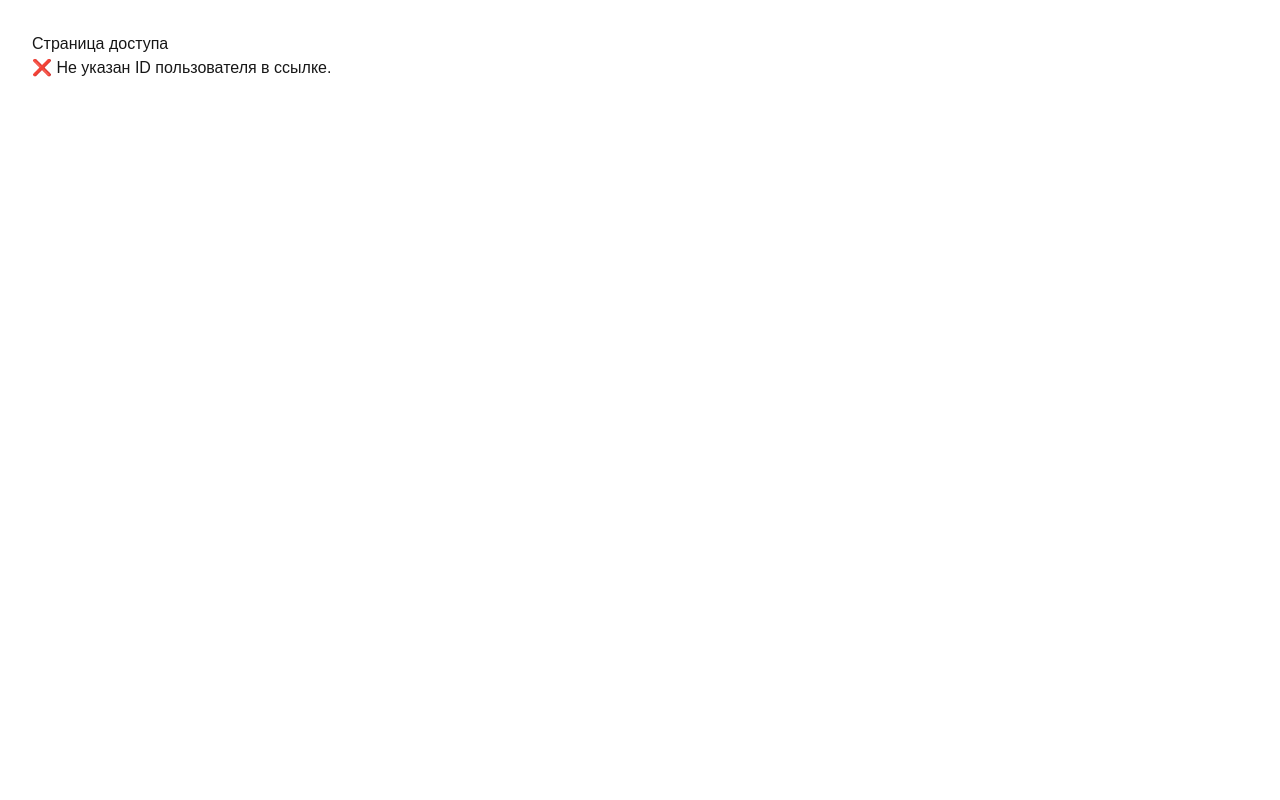
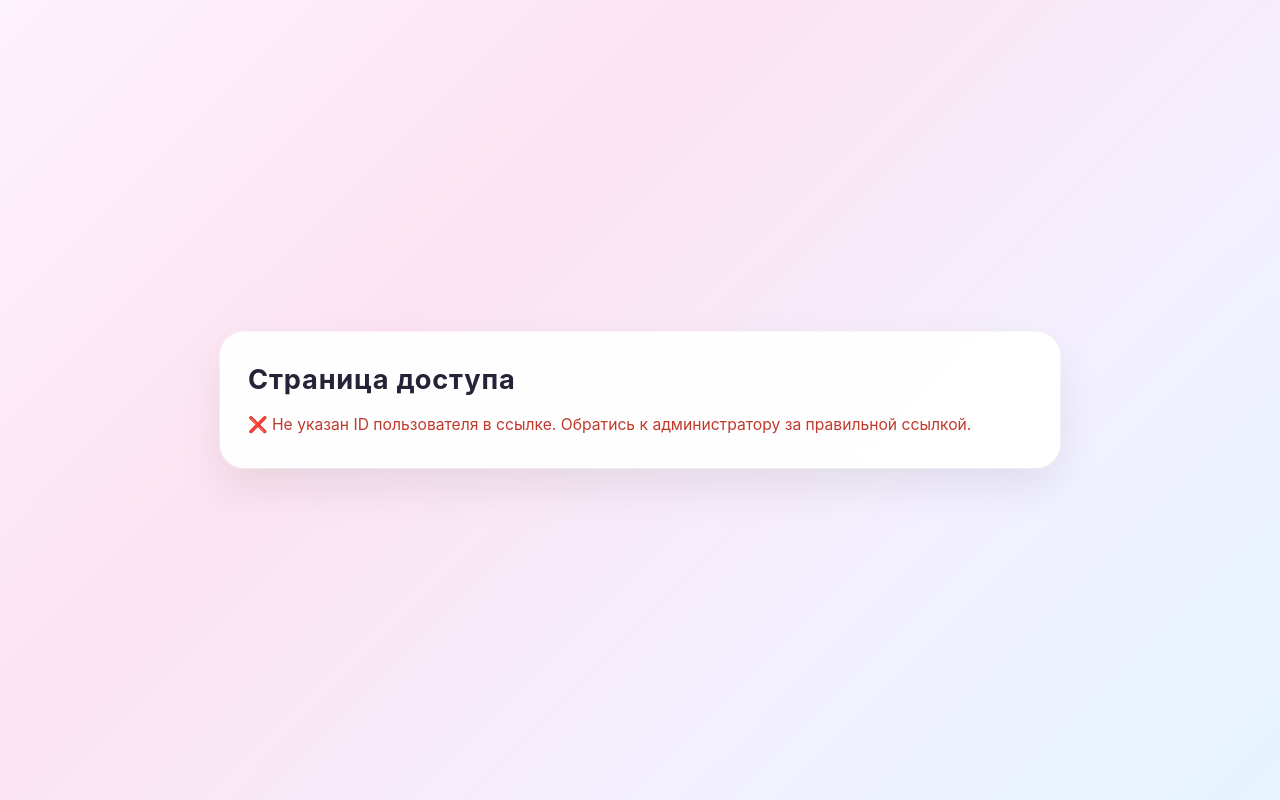
Before and after one commit to SvetaColor/colorformula-site, a Next.js app: page /access in a window 1280 px wide. Built offline with nearby package versions, Linux system fonts and the light colour scheme.

Commit message:
Update page.tsx

```diff
--- a/app/access/page.tsx
+++ b/app/access/page.tsx
@@ -90,47 +90,59 @@ export default function AccessPage() {
     }
   }
 
-  // Разные состояния доступа
+  // ——— UI-состояния доступа ———
 
   if (status === 'checking') {
     return (
-      <div style={{ padding: '2rem' }}>
-        <h1>Страница доступа</h1>
-        <p>Проверяем доступ...</p>
+      <div style={styles.page}>
+        <div style={styles.card}>
+          <h1 style={styles.title}>Страница доступа</h1>
+          <p style={styles.subtitle}>Проверяем доступ...</p>
+        </div>
       </div>
     );
   }
 
   if (status === 'noUser') {
     return (
-      <div style={{ padding: '2rem' }}>
-        <h1>Страница доступа</h1>
-        <p>❌ Не указан ID пользователя в ссылке.</p>
+      <div style={styles.page}>
+        <div style={styles.card}>
+          <h1 style={styles.title}>Страница доступа</h1>
+          <p style={styles.errorText}>
+            ❌ Не указан ID пользователя в ссылке. Обратись к администратору за правильной ссылкой.
+          </p>
+        </div>
       </div>
     );
   }
 
   if (status === 'denied') {
     return (
-      <div style={{ padding: '2rem' }}>
-        <h1>Страница доступа</h1>
-        <p>❌ Подписка не активна или пользователь не найден.</p>
+      <div style={styles.page}>
+        <div style={styles.card}>
+          <h1 style={styles.title}>Страница доступа</h1>
+          <p style={styles.errorText}>
+            ❌ Подписка не активна или пользователь не найден.
+          </p>
+        </div>
       </div>
     );
   }
 
-  // Если статус allowed — показываем ИИ-помощника
+  // ——— Если статус allowed — показываем ИИ-помощника ———
+
   return (
-    <div style={{ padding: '2rem', maxWidth: 800, margin: '0 auto' }}>
-      <h1>ColorFormula — доступ к ИИ-помощнику</h1>
-      <p>
+    <div style={styles.page}>
+      <div style={styles.card}>
+        <h1 style={styles.title}>ColorFormula — доступ к ИИ-помощнику</h1>
+        <p style={styles.subtitle}>
           ✅ Доступ разрешён для клиента: <b>{client?.name}</b> (ID: {client?.id})
         </p>
 
-      <hr style={{ margin: '1.5rem 0' }} />
+        <div style={styles.separator} />
 
-      <h2>ИИ-помощник колориста</h2>
-      <p style={{ marginBottom: '0.5rem' }}>
+        <h2 style={styles.sectionTitle}>ИИ-помощник колориста</h2>
+        <p style={styles.helperText}>
           Опишите исходные данные: цвет, фон осветления, желаемый результат, историю окрашивания и т.д.
         </p>
 
@@ -138,14 +150,7 @@ export default function AccessPage() {
           value={message}
           onChange={(e) => setMessage(e.target.value)}
           rows={6}
-        style={{
-          width: '100%',
-          padding: '0.75rem',
-          borderRadius: 8,
-          border: '1px solid #ccc',
-          marginBottom: '0.75rem',
-          fontFamily: 'inherit',
-        }}
+          style={styles.textarea}
           placeholder="Например: клиентка с натуральной базой 6.0, ранее осветлялась до 9 уровня, есть желтизна..."
         />
 
@@ -154,11 +159,8 @@ export default function AccessPage() {
             onClick={handleAsk}
             disabled={loading}
             style={{
-            padding: '0.6rem 1.2rem',
-            borderRadius: 999,
-            border: 'none',
-            cursor: 'pointer',
-            fontWeight: 600,
+              ...styles.button,
+              ...(loading ? styles.buttonDisabled : {}),
             }}
           >
             {loading ? 'Запрашиваем ИИ-помощника…' : 'Отправить запрос'}
@@ -166,26 +168,133 @@ export default function AccessPage() {
         </div>
 
         {error && (
-        <div style={{ marginBottom: '0.75rem', color: 'red' }}>
+          <div style={styles.errorBox}>
             ⚠️ {error}
           </div>
         )}
 
         {answer && (
-        <div
-          style={{
-            marginTop: '1rem',
-            padding: '1rem',
-            borderRadius: 8,
-            border: '1px solid #ddd',
-            background: '#fafafa',
-            whiteSpace: 'pre-wrap',
-          }}
-        >
-          <b>Ответ ИИ-помощника:</b>
-          <div style={{ marginTop: '0.5rem' }}>{answer}</div>
+          <div style={styles.answerBox}>
+            <b style={{ display: 'block', marginBottom: '0.5rem' }}>Ответ ИИ-помощника:</b>
+            <div>{answer}</div>
           </div>
         )}
       </div>
+    </div>
   );
 }
+
+// ——— Стили ———
+
+const styles: { [key: string]: React.CSSProperties } = {
+  page: {
+    minHeight: '100vh',
+    margin: 0,
+    padding: '2rem 1rem',
+    display: 'flex',
+    justifyContent: 'center',
+    alignItems: 'center',
+    background:
+      'linear-gradient(135deg, #fdf2ff 0%, #fde3f1 35%, #f3f0ff 70%, #e5f4ff 100%)',
+    fontFamily:
+      "-apple-system, BlinkMacSystemFont, 'Segoe UI', system-ui, sans-serif",
+  },
+  card: {
+    width: '100%',
+    maxWidth: 840,
+    backgroundColor: 'rgba(255, 255, 255, 0.95)',
+    borderRadius: 24,
+    padding: '1.75rem 1.75rem 2rem',
+    boxShadow:
+      '0 18px 45px rgba(0, 0, 0, 0.08), 0 0 0 1px rgba(255,255,255,0.6)',
+    backdropFilter: 'blur(10px)',
+  },
+  title: {
+    fontSize: '1.7rem',
+    fontWeight: 700,
+    margin: 0,
+    marginBottom: '0.25rem',
+    letterSpacing: '0.03em',
+    color: '#262338',
+  },
+  subtitle: {
+    margin: 0,
+    marginBottom: '1.25rem',
+    fontSize: '0.98rem',
+    color: '#6b647f',
+  },
+  sectionTitle: {
+    fontSize: '1.25rem',
+    fontWeight: 600,
+    margin: 0,
+    marginBottom: '0.5rem',
+    color: '#2b233f',
+  },
+  helperText: {
+    margin: 0,
+    marginBottom: '0.75rem',
+    fontSize: '0.9rem',
+    color: '#7b7491',
+  },
+  separator: {
+    height: 1,
+    background:
+      'linear-gradient(90deg, rgba(0,0,0,0) 0%, #e5daff 30%, #ffd4ea 70%, rgba(0,0,0,0) 100%)',
+    margin: '1.25rem 0 1.5rem',
+  },
+  textarea: {
+    width: '100%',
+    padding: '0.9rem 1rem',
+    borderRadius: 14,
+    border: '1px solid #d1c4f1',
+    marginBottom: '0.9rem',
+    fontFamily: "inherit",
+    fontSize: '0.95rem',
+    outline: 'none',
+    resize: 'vertical',
+    backgroundColor: '#faf7ff',
+  },
+  button: {
+    padding: '0.7rem 1.6rem',
+    borderRadius: 999,
+    border: 'none',
+    cursor: 'pointer',
+    fontWeight: 600,
+    fontSize: '0.95rem',
+    background:
+      'linear-gradient(135deg, #ff7ac0 0%, #ff9a9e 40%, #fbc2eb 100%)',
+    color: '#fff',
+    boxShadow: '0 10px 25px rgba(255, 122, 192, 0.35)',
+    transition: 'transform 0.08s ease, box-shadow 0.08s ease, opacity 0.1s',
+  },
+  buttonDisabled: {
+    opacity: 0.7,
+    cursor: 'default',
+    boxShadow: '0 6px 16px rgba(150, 150, 150, 0.2)',
+  },
+  errorText: {
+    marginTop: '0.75rem',
+    fontSize: '0.98rem',
+    color: '#c0392b',
+  },
+  errorBox: {
+    marginTop: '0.5rem',
+    padding: '0.7rem 0.9rem',
+    borderRadius: 12,
+    backgroundColor: '#ffecec',
+    border: '1px solid #ffb4b4',
+    color: '#b93b3b',
+    fontSize: '0.9rem',
+  },
+  answerBox: {
+    marginTop: '1rem',
+    padding: '1rem 1.1rem',
+    borderRadius: 16,
+    border: '1px solid #e2d6ff',
+    background:
+      'linear-gradient(135deg, #ffffff 0%, #fdf8ff 40%, #f7f9ff 100%)',
+    fontSize: '0.95rem',
+    color: '#332a4d',
+    whiteSpace: 'pre-wrap',
+  },
+};
```
Lines whose indentation alone changed are shown as unchanged.
